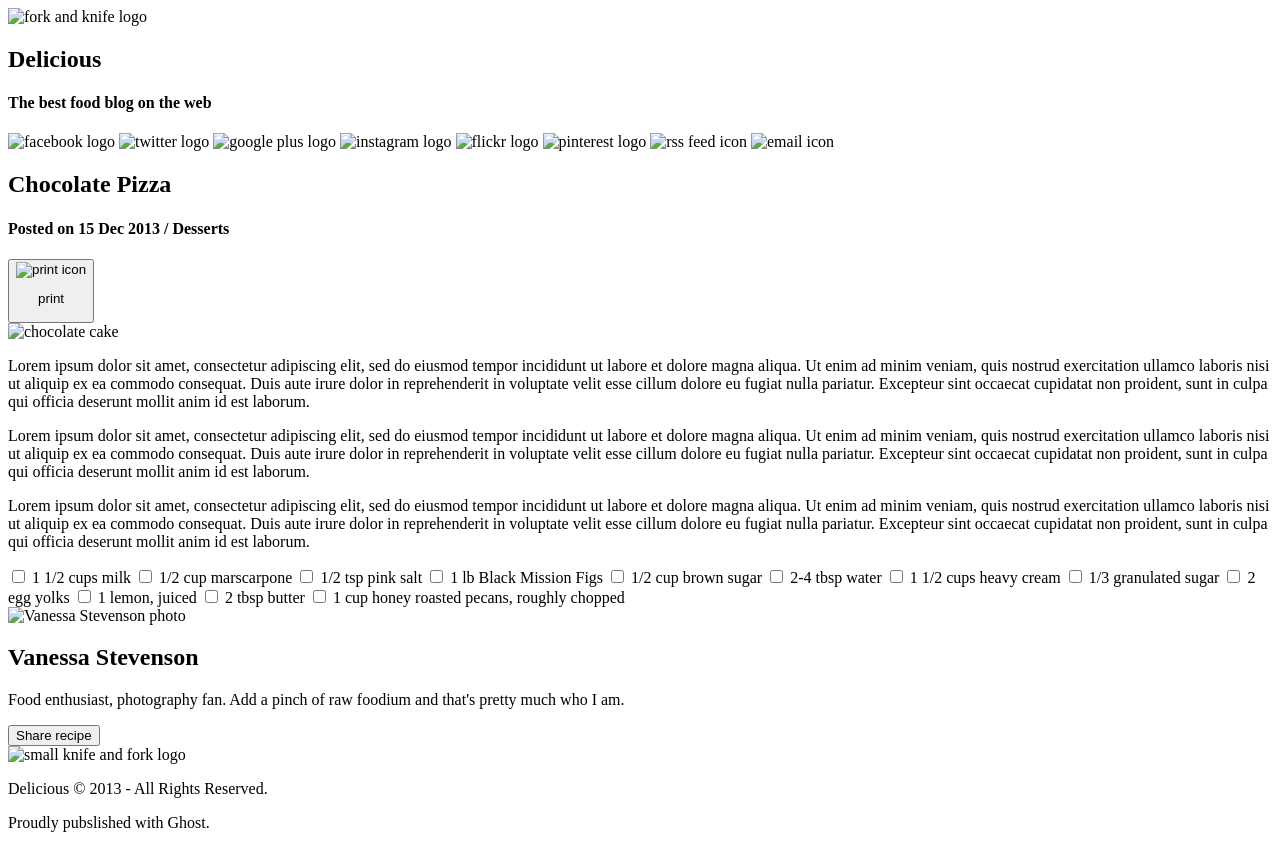
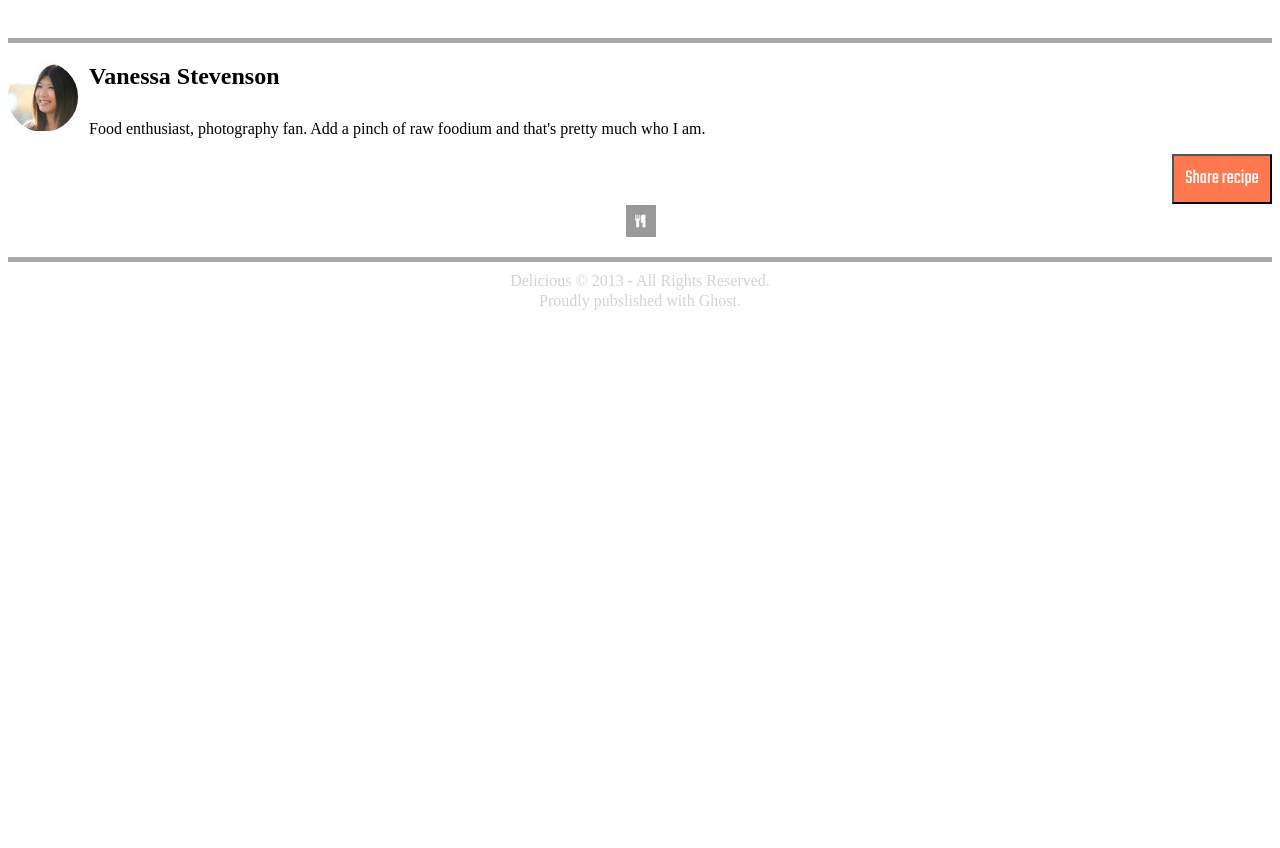
Before and after one commit to SteeleWalston/Chocolate-pizza, a plain HTML site: page index.html in a window 1280 px wide. After the commit the page ends 800 px from the top, so only its background shows below. Drawn offline with Linux system fonts and the light colour scheme.

Commit message:
added css styling for footer

```diff
--- a/index.html
+++ b/index.html
@@ -2,99 +2,20 @@
 <html>
     <head>
         <title>Chocolate Pizza</title>
+        <link href="https://fonts.googleapis.com/css?family=Teko" rel="stylesheet">
         <link rel="stylesheet" href="style.css">
     </head>
     <body>
-        <header>
-            <section>
-                <img src="" alt="fork and knife logo">
-                <h1>Delicious</h1>
-                <h4>The best food blog on the web</h4>
-            </section>
-            <section>
-                <img src="" alt="facebook logo">
-                <img src="" alt="twitter logo">
-                <img src="" alt="google plus logo">
-                <img src="" alt="instagram logo">
-                <img src="" alt="flickr logo">
-                <img src="" alt="pinterest logo">
-                <img src="" alt="rss feed icon">
-                <img src="" alt="email icon">
-            </section>
-        </header>
-        <article>
-            <header>
-                <h2>Chocolate Pizza</h2>
-                <h4>Posted on 15 Dec 2013 / Desserts</h4>
-                <button>
-                    <img src="" alt="print icon">
-                    <p>print</p>
-                </button>
-            </header>
-            <section>
-                <img src="" alt="chocolate cake">
-                <p>
-                    Lorem ipsum dolor sit amet, consectetur adipiscing elit, sed do eiusmod tempor incididunt ut labore et dolore magna aliqua. Ut enim ad minim veniam, quis nostrud exercitation ullamco laboris nisi ut aliquip ex ea commodo consequat. Duis aute irure dolor in reprehenderit in voluptate velit esse cillum dolore eu fugiat nulla pariatur. Excepteur sint occaecat cupidatat non proident, sunt in culpa qui officia deserunt mollit anim id est laborum.
-                </p>
-                <p>
-                    Lorem ipsum dolor sit amet, consectetur adipiscing elit, sed do eiusmod tempor incididunt ut labore et dolore magna aliqua. Ut enim ad minim veniam, quis nostrud exercitation ullamco laboris nisi ut aliquip ex ea commodo consequat. Duis aute irure dolor in reprehenderit in voluptate velit esse cillum dolore eu fugiat nulla pariatur. Excepteur sint occaecat cupidatat non proident, sunt in culpa qui officia deserunt mollit anim id est laborum.
-                </p>
-                <p>
-                    Lorem ipsum dolor sit amet, consectetur adipiscing elit, sed do eiusmod tempor incididunt ut labore et dolore magna aliqua. Ut enim ad minim veniam, quis nostrud exercitation ullamco laboris nisi ut aliquip ex ea commodo consequat. Duis aute irure dolor in reprehenderit in voluptate velit esse cillum dolore eu fugiat nulla pariatur. Excepteur sint occaecat cupidatat non proident, sunt in culpa qui officia deserunt mollit anim id est laborum.
-                </p>
-                <aside>
-                    <form>
-                        <input type="checkbox" name="ingredients" value="milk" id="milk">
-                        <label for="milk">1 1/2 cups milk</label>
-
-                        <input type="checkbox" name="ingredients" value="mascarpone" id="mascarpone">
-                        <label for="mascarpone">1/2 cup marscarpone</label>
-
-                        <input type="checkbox" name="ingredients" value="salt" id="salt">
-                        <label for="salt">1/2 tsp pink salt</label>
-
-                        <input type="checkbox" name="ingredients" value="figs" id="figs">
-                        <label for="figs">1 lb Black Mission Figs</label>
-
-                        <input type="checkbox" name="ingredients" value="brown-sugar" id="brown-sugar">
-                        <label for="brown-sugar">1/2 cup brown sugar</label>
-
-                        <input type="checkbox" name="ingredients" value="water" id="water">
-                        <label for="water">2-4 tbsp water</label>
-
-                        <input type="checkbox" name="ingredients" value="cream" id="cream">
-                        <label for="cream">1 1/2 cups heavy cream</label>
-
-                        <input type="checkbox" name="ingredients" value="sugar" id="sugar">
-                        <label for="sugar">1/3 granulated sugar</label>
-
-                        <input type="checkbox" name="ingredients" value="yolk" id="yolk">
-                        <label for="yolk">2 egg yolks</label>
-
-                        <input type="checkbox" name="ingredients" value="lemon-juice" id="lemon-juice">
-                        <label for="lemon-juice">1 lemon, juiced</label>
-
-                        <input type="checkbox" name="ingredients" value="butter" id="butter">
-                        <label for="butter">2 tbsp butter</label>
-
-                        <input type="checkbox" name="ingredients" value="pecans" id="pecans">
-                        <label for="pecans">1 cup honey roasted pecans, roughly chopped</label>
-                    </form>
-                </aside>
-            </section>
-            <footer>
-                <img src="van-pic.png" alt="Vanessa Stevenson photo">
-                <h2>Vanessa Stevenson</h2>
-                <p>Food enthusiast, photography fan. Add a pinch of raw foodium and that's pretty much who I am.</p>
-                <button>
-                    Share recipe
-                </button>
-            </footer>
-        </article>
-        <footer>
-            <img src="small-logo.png" alt="small knife and fork logo">
-            <p>Delicious &copy; 2013 - All Rights Reserved.</p>
-            <p>Proudly pubslished with Ghost.</p>
+        <footer id="bio-footer">
+            <img src="van-pic.png" alt="Vanessa Stevenson photo">
+            <h2>Vanessa Stevenson</h2>
+            <p>Food enthusiast, photography fan. Add a pinch of raw foodium and that's pretty much who I am.</p>
+            <button>Share recipe</button>
+        </footer>
+        <footer id="copy-footer">
+            <img src="small-logo.png" alt="small knife and fork logo" id="small-logo">
+            <p id="img-line">Delicious &copy; 2013 - All Rights Reserved.</p>
+            <p id="ghost-line">Proudly pubslished with Ghost.</p>
         </footer>
     </body>
 </html>
--- a/style.css
+++ b/style.css
@@ -0,0 +1,62 @@
+/* * {
+    border: 1px solid black
+} */
+
+body {
+    display: flex;
+    flex-direction: column;
+    align-items: center
+}
+
+#bio-footer {
+    margin-top: 30px;
+    border-top: 5px rgba(128, 128, 128, 0.678) solid;
+    width: 100%;
+
+}
+
+#bio-footer img {
+    margin-top: 20px;
+    margin-right: 10px;
+    float: left
+}
+
+#bio-footer h2 {
+    margin-left: 50px
+}
+
+#bio-footer p {
+    padding-top: 10px
+}
+
+#bio-footer button {
+    float: right;
+    background-color: rgb(255, 120, 79);
+    height: 50px;
+    width:100px;
+    text-align: center;
+    font-family: 'Teko', sans-serif;
+    color: white;
+    font-size: 20px
+}
+
+
+#copy-footer {
+    text-align: center;
+    align-content: center;
+    width: 100%;
+    color: lightgray
+}
+
+#small-logo {
+}
+
+#img-line {
+    border-top: 5px rgba(128, 128, 128, 0.678) solid;
+    margin-bottom: 2px;
+    padding-top: 10px
+}
+
+#ghost-line {
+    margin-top: 2px
+}
```
Also changed, not shown: small-logo.png (added), van-pic.png (added).
